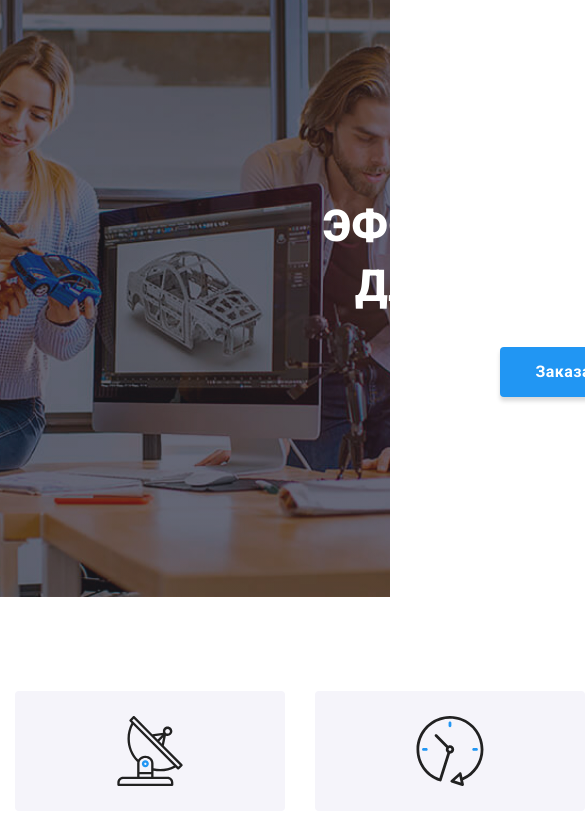
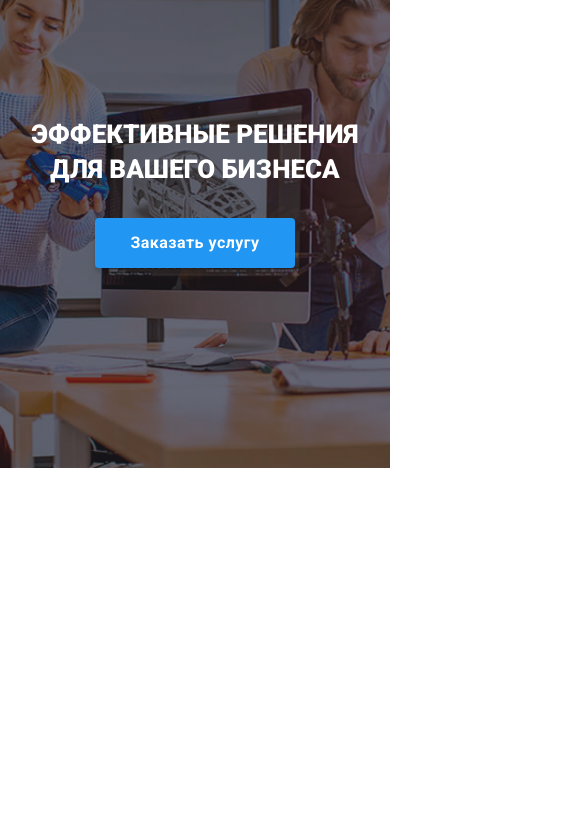
Before and after one commit to valentinaabakumova/goit-markup-hw-08, a plain HTML site: page index.html in a window 390 px wide. Shown: the part 83-921 px from the top of the page, 585 px wide, since content can reach past the window. After the commit the page ends 844 px from the top, so only its background shows below. Drawn offline with nearby package versions, Linux system fonts and the light colour scheme; a web font is replaced by a local one.

Commit message:
first try mobile

```diff
--- a/index.html
+++ b/index.html
@@ -1,6 +1,7 @@
 <!DOCTYPE html>
 <html lang="ru">
   <head>
+    <meta name="viewport" content="width=device-width, initial-scale=1.0" />
     <title>Студия</title>
     <meta charset="utf-8" />
     <link rel="preconnect" href="https://fonts.googleapis.com" />
@@ -20,7 +21,7 @@
     <link rel="stylesheet" href="./css/main.min.css" />
   </head>
   <body>
-    <header>
+    <!-- <header>
       <div class="container header-container">
         <a href="" class="logo link">
           <span class="logo_first">Web</span>
@@ -65,7 +66,7 @@
           </li>
         </ul>
       </div>
-    </header>
+    </header> -->
     <main>
       <section class="hero section">
         <div class="container hero-container">
@@ -81,7 +82,7 @@
         </div>
       </section>
 
-      <section class="section benef">
+      <!-- <section class="section benef">
         <div class="container">
           <h2 class="benef__main-title">Наши преймущества</h2>
           <ul class="benef-list list">
@@ -135,9 +136,9 @@
             </li>
           </ul>
         </div>
-      </section>
+      </section> -->
 
-      <section class="section doing">
+      <!-- <section class="section doing">
         <div class="container">
           <div class="center">
             <h2 class="doing-title">Чем мы занимаемся</h2>
@@ -177,9 +178,9 @@
             </li>
           </ul>
         </div>
-      </section>
+      </section> -->
 
-      <section class="section team">
+      <!-- <section class="section team">
         <div class="container">
           <h2 class="team__header">Наша команда</h2>
           <div class="team-list-container">
@@ -194,7 +195,7 @@
                   <h3 class="team-item-header">Игорь Демьяненко</h3>
                   <p class="team-item-text">Product Designer</p>
                 </div>
-                <!-- icon -->
+
                 <ul class="team-social-list list">
                   <li class="team-social-item">
                     <a href="" class="team-social-link">
@@ -236,7 +237,7 @@
                   <h3 class="team-item-header">Ольга Репина</h3>
                   <p class="team-item-text">Frontend Developer</p>
                 </div>
-                <!-- icon -->
+
                 <ul class="team-social-list list">
                   <li class="team-social-item">
                     <a href="" class="team-social-link">
@@ -278,7 +279,7 @@
                   <h3 class="team-item-header">Николай Тарасов</h3>
                   <p class="team-item-text">Marketing</p>
                 </div>
-                <!-- icon -->
+
                 <ul class="team-social-list list">
                   <li class="team-social-item">
                     <a href="" class="team-social-link">
@@ -320,7 +321,7 @@
                   <h3 class="team-item-header">Михаил Ермаков</h3>
                   <p class="team-item-text">UI Designer</p>
                 </div>
-                <!-- icon -->
+
                 <ul class="team-social-list list">
                   <li class="team-social-item">
                     <a href="" class="team-social-link">
@@ -355,9 +356,9 @@
             </ul>
           </div>
         </div>
-      </section>
+      </section> -->
 
-      <section class="section client">
+      <!-- <section class="section client">
         <div class="container">
           <h2 class="client__title">Постоянные клиенты</h2>
           <ul class="client-list list">
@@ -405,9 +406,9 @@
             </li>
           </ul>
         </div>
-      </section>
+      </section> -->
     </main>
-
+    <!--
     <footer class="footer">
       <div class="container footer-container">
         <div class="footer__first">
@@ -477,7 +478,7 @@
             </li>
           </ul>
         </div>
-        <!-- 3 -->
+
         <form class="footer__third">
           <label for="" class="footer-label">
             Подпишитесь на рассылку
@@ -492,7 +493,7 @@
           </button>
         </form>
       </div>
-    </footer>
+    </footer> -->
     <!-- modal -->
     <div class="backdrop is-hidden" data-modal>
       <div class="modal">
--- a/sass/components/_hero.scss
+++ b/sass/components/_hero.scss
@@ -1,14 +1,14 @@
 .hero-title {
   font-weight: 900;
-  font-size: 44px;
+  font-size: 26px;
   line-height: 1.36;
   color: var(--coolor_title);
   text-align: center;
   text-transform: uppercase;
 
-  width: 696px;
-  margin-left: auto;
-  margin-right: auto;
+  // width: 696px;
+  // margin-left: auto;
+  // margin-right: auto;
 }
 .section {
   padding: 94px 0;
@@ -28,8 +28,6 @@
   margin-right: auto;
   width: 200px;
   height: 50px;
-  left: 703px;
-  top: 436px;
   border-radius: 4px;
 
   border-color: transparent;
@@ -47,6 +45,6 @@
   background-repeat: no-repeat;
   background-position: center;
   background-size: cover;
-  max-width: 1600px;
+  max-width: 100%;
   margin: 0 auto;
 }
--- a/sass/utils/_common.scss
+++ b/sass/utils/_common.scss
@@ -44,7 +44,7 @@ address {
 
 .container {
   /* display: flex; */
-  width: 1200px;
+  width: 100%;
   padding-left: 15px;
   padding-right: 15px;
   margin: 0 auto;
```
Also changed, not shown: css/main.css, css/main.min.css, 2 other files.
